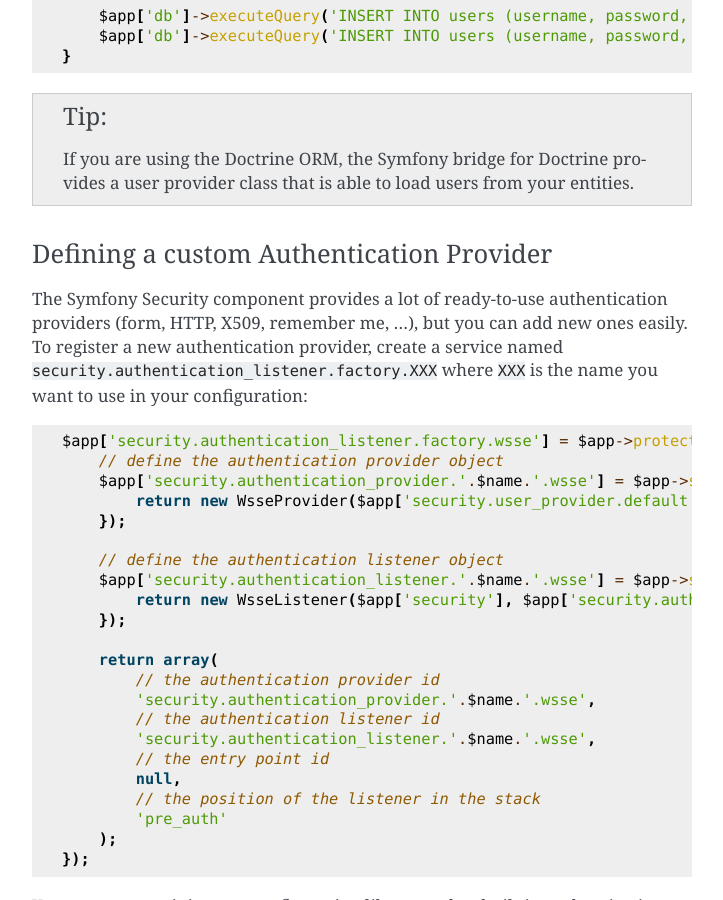
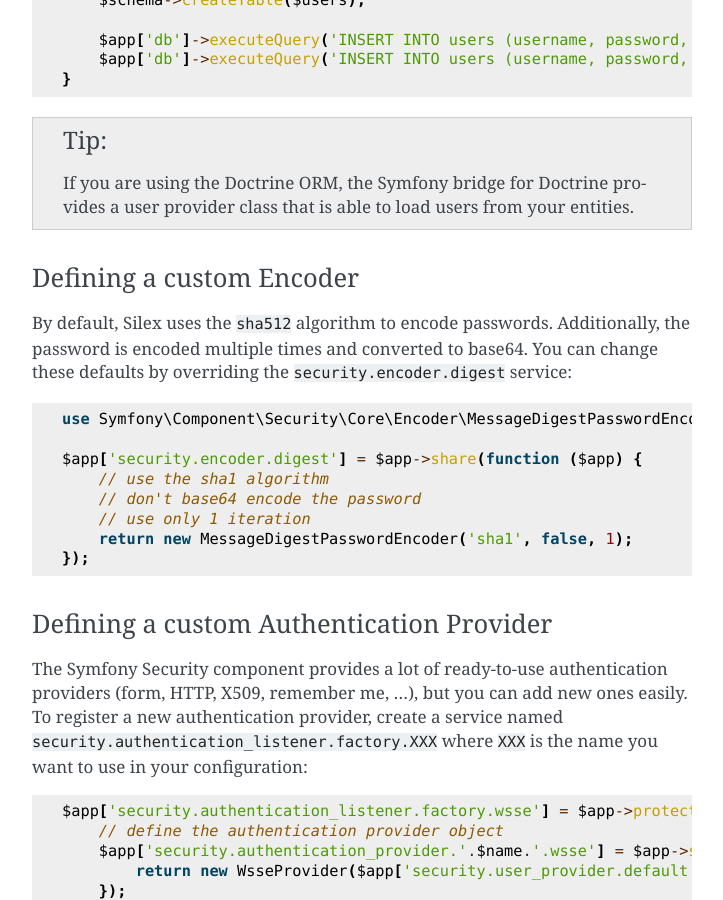
Before and after one commit to silexphp/Silex, a Sphinx documentation site: the page built from doc/providers/security.rst, in a window 1280 px wide and 900 px high, scrolled down 9719 px. Shown: the whole window, without its empty margins (388-1111 px from the left). Built offline with Sphinx 7.4.7, drawn with Linux system fonts in a browser that asks for light colours; pages that are not in the unit, such as notebooks, are missing from menus; some of the changed text lies outside the part shown.

Commit message:
added information about how to configure the default security encoder (closes #519)

```diff
--- a/doc/providers/security.rst
+++ b/doc/providers/security.rst
@@ -34,6 +34,8 @@
 
 * **security.encoder_factory**: Defines the encoding strategies for user
   passwords (default to use a digest algorithm for all users).
+
+* **security.encoder.digest**: The encoder to use by default for all users.
 
 .. note::
 
@@ -482,6 +484,23 @@
     provides a user provider class that is able to load users from your
     entities.
 
+Defining a custom Encoder
+~~~~~~~~~~~~~~~~~~~~~~~~~
+
+By default, Silex uses the ``sha512`` algorithm to encode passwords.
+Additionally, the password is encoded multiple times and converted to base64.
+You can change these defaults by overriding the ``security.encoder.digest``
+service::
+
+    use Symfony\Component\Security\Core\Encoder\MessageDigestPasswordEncoder;
+
+    $app['security.encoder.digest'] = $app->share(function ($app) {
+        // use the sha1 algorithm
+        // don't base64 encode the password
+        // use only 1 iteration
+        return new MessageDigestPasswordEncoder('sha1', false, 1);
+    });
+
 Defining a custom Authentication Provider
 ~~~~~~~~~~~~~~~~~~~~~~~~~~~~~~~~~~~~~~~~~
 
```
